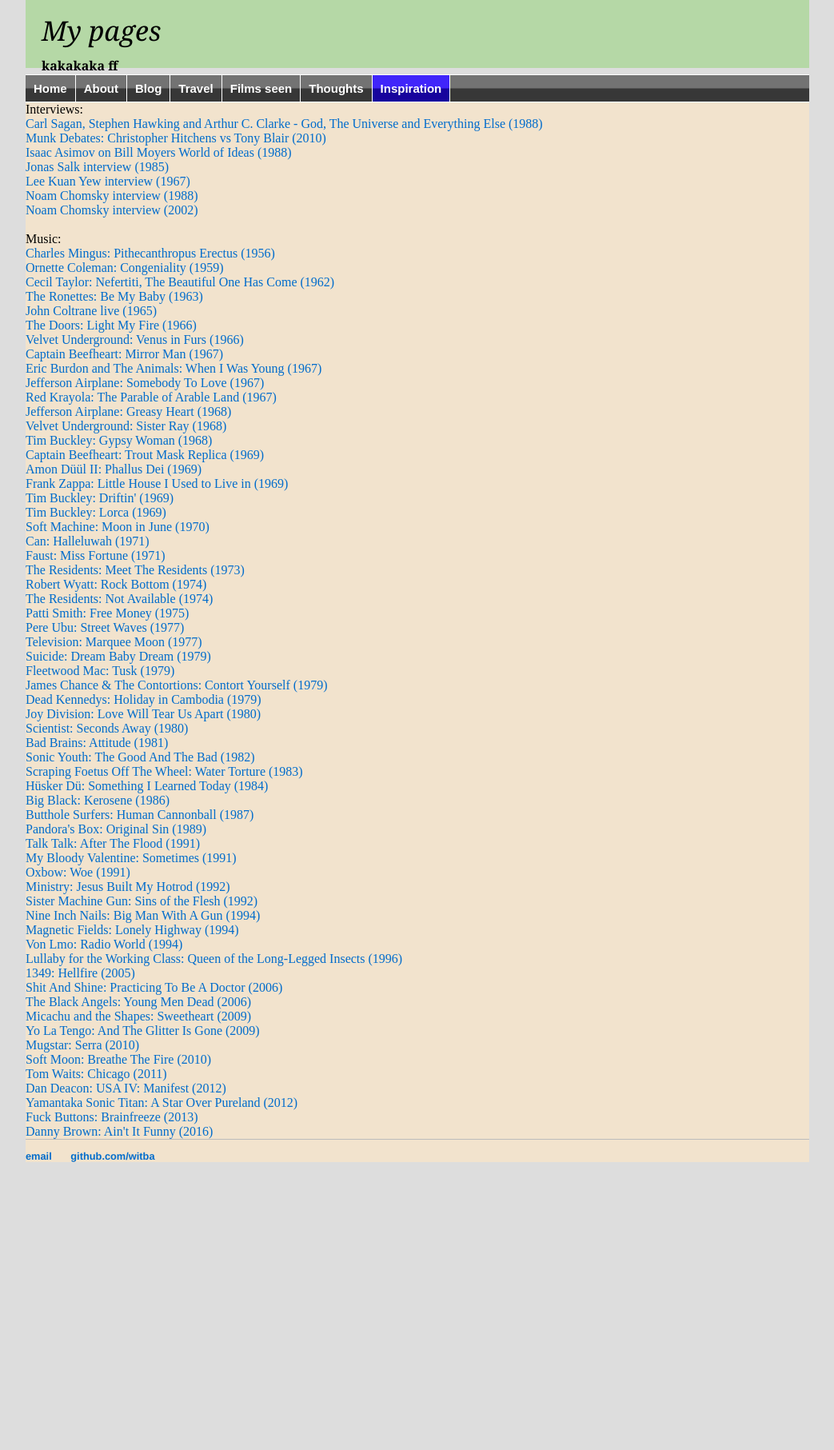
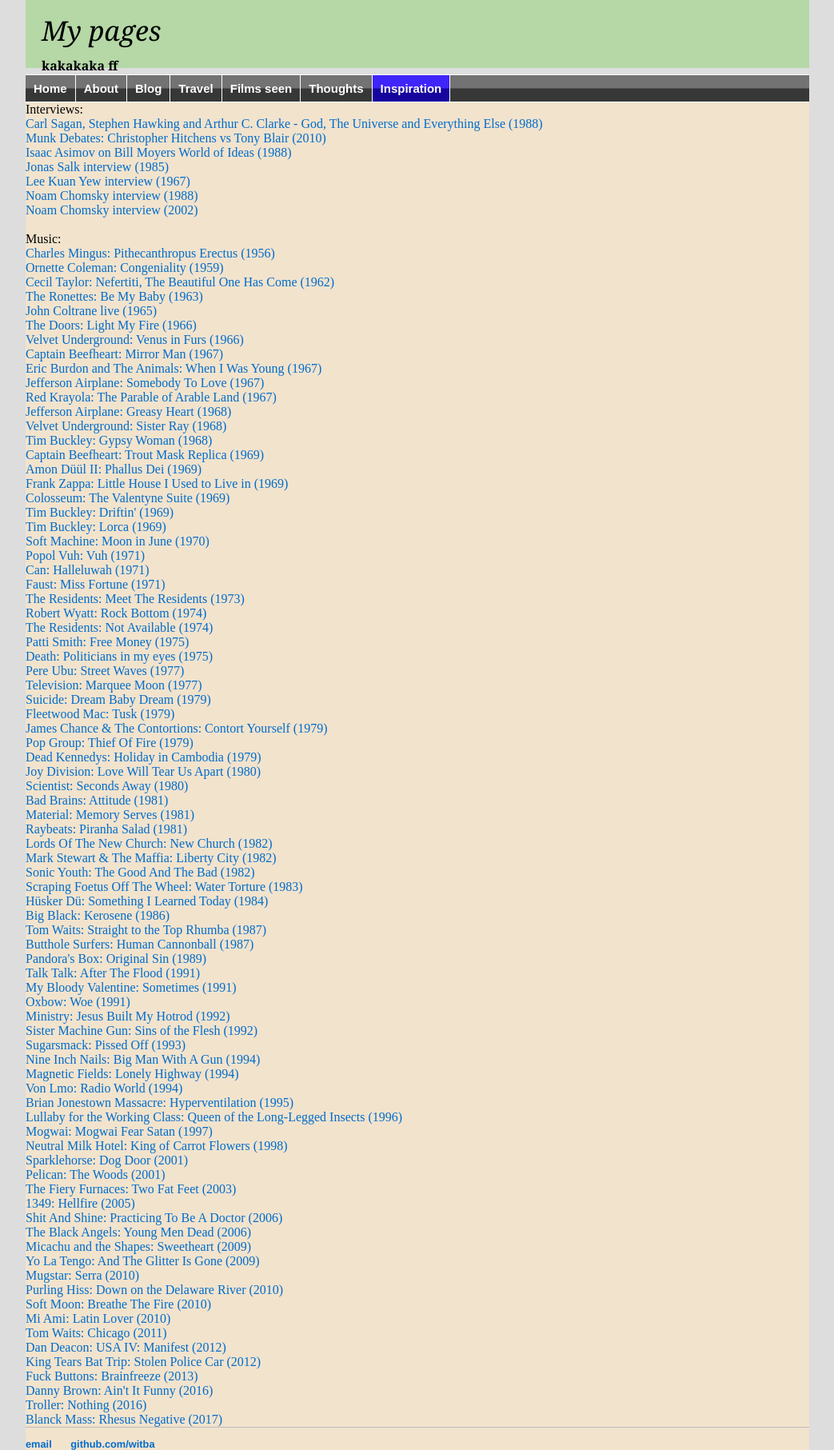
Before and after one commit to witba/witba.github.io, a Jekyll site: the page built from inspiration/index.html, in a window 1280 px wide. Shown: the whole page at 80% size, without its empty margins (118-1161 px from the left). Built offline with Jekyll 4.4.1, drawn with Linux system fonts in a browser that asks for light colours; before the commit the page ends 1453 px from its top, so only the background shows below that.

Commit message:
Update index.html

```diff
--- a/inspiration/index.html
+++ b/inspiration/index.html
@@ -31,28 +31,37 @@
 <a href="https://www.youtube.com/watch?v=7zdLfPN6F-o" target=_blank>Captain Beefheart: Trout Mask Replica (1969)</a><br>
 <a href="https://www.youtube.com/watch?v=g1klpKy_3hY" target=_blank>Amon Düül II: Phallus Dei (1969)</a><br>
 <a href="https://www.youtube.com/watch?v=aMTpSz6OVe8" target=_blank>Frank Zappa: Little House I Used to Live in (1969)</a><br>
+<a href="https://www.youtube.com/watch?v=cKFrsm4wqpg" target=_blank>Colosseum: The Valentyne Suite (1969)</a><br>
 <a href="https://www.youtube.com/watch?v=Ef4pIdhfKQ0" target=_blank>Tim Buckley: Driftin' (1969)</a><br>
 <a href="https://www.youtube.com/watch?v=Zt2th2uanlI" target=_blank>Tim Buckley: Lorca (1969)</a><br>
 <a href="https://www.youtube.com/watch?v=IJFSIX_uVPM" target=_blank>Soft Machine: Moon in June (1970)</a><br>
+<a href="https://www.youtube.com/watch?v=kbQ1v-nCFjA" target=_blank>Popol Vuh: Vuh (1971)</a><br>
 <a href="https://www.youtube.com/watch?v=2dZbAFmnRVA" target=_blank>Can: Halleluwah (1971)</a><br>
 <a href="https://www.youtube.com/watch?v=Yu9MehUlLgo" target=_blank>Faust: Miss Fortune (1971)</a><br>
 <a href="https://www.youtube.com/watch?v=QxSgaxUtZ2c" target=_blank>The Residents: Meet The Residents (1973)</a><br>
 <a href="https://www.youtube.com/watch?v=-4AhdWGci3c" target=_blank>Robert Wyatt: Rock Bottom (1974)</a><br>
 <a href="https://www.youtube.com/watch?v=O-xaCdo3JiQ" target=_blank>The Residents: Not Available (1974)</a><br>
 <a href="https://www.youtube.com/watch?v=-3V1rNEmbRo" target=_blank>Patti Smith: Free Money (1975)</a><br>
+<a href="https://www.youtube.com/watch?v=OwehxN2ipCU" target=_blank>Death: Politicians in my eyes (1975)</a><br>
 <a href="https://www.youtube.com/watch?v=mk1sqOpPn3E" target=_blank>Pere Ubu: Street Waves (1977)</a><br>
 <a href="https://www.youtube.com/watch?v=jlbunmCbTBA" target=_blank>Television: Marquee Moon (1977)</a><br>
 <a href="https://www.youtube.com/watch?v=5oihAv9djik" target=_blank>Suicide: Dream Baby Dream (1979)</a><br>
 <a href="https://www.youtube.com/watch?v=MrttEZDpDE8" target=_blank>Fleetwood Mac: Tusk (1979)</a><br>
 <a href="https://www.youtube.com/watch?v=_wcn6PCGPN4" target=_blank>James Chance & The Contortions: Contort Yourself (1979)</a><br>
+<a href="https://www.youtube.com/watch?v=xLDHr5r0iIY" target=_blank>Pop Group: Thief Of Fire (1979)</a><br>
 <a href="https://www.youtube.com/watch?v=-KTsXHXMkJA" target=_blank>Dead Kennedys: Holiday in Cambodia (1979)</a><br>
 <a href="https://www.youtube.com/watch?v=zuuObGsB0No" target=_blank>Joy Division: Love Will Tear Us Apart (1980)</a><br>
 <a href="https://www.youtube.com/watch?v=PvU2fFKEhWw" target=_blank>Scientist: Seconds Away (1980)</a><br>
 <a href="https://www.youtube.com/watch?v=YYjqY0Yg1kk" target=_blank>Bad Brains: Attitude (1981)</a><br>
+<a href="https://www.youtube.com/watch?v=8ohbpxBzfwU" target=_blank>Material: Memory Serves (1981)</a><br>
+<a href="https://www.youtube.com/watch?v=wurq8tqUQLU" target=_blank>Raybeats: Piranha Salad (1981)</a><br>
+<a href="https://www.youtube.com/watch?v=EemqJNOSGSM" target=_blank>Lords Of The New Church: New Church (1982)</a><br>
+<a href="https://www.youtube.com/watch?v=QsTgN22rCLU" target=_blank>Mark Stewart & The Maffia: Liberty City (1982)</a><br>
 <a href="https://www.youtube.com/watch?v=W7JncJYxN8E" target=_blank>Sonic Youth: The Good And The Bad (1982)</a><br>
 <a href="https://www.youtube.com/watch?v=nRGgH_67hzg" target=_blank>Scraping Foetus Off The Wheel: Water Torture (1983)</a><br>
 <a href="https://www.youtube.com/watch?v=rktLCGpQ3RA" target=_blank>Hüsker Dü: Something I Learned Today (1984)</a><br>
 <a href="https://www.youtube.com/watch?v=HuO3wwLuF0w" target=_blank>Big Black: Kerosene (1986)</a><br>
+<a href="https://www.youtube.com/watch?v=NIzUf0lL0bM" target=_blank>Tom Waits: Straight to the Top Rhumba (1987)</a><br>
 <a href="https://www.youtube.com/watch?v=IMIt5vRQuOE" target=_blank>Butthole Surfers: Human Cannonball (1987)</a><br>
 <a href="https://www.youtube.com/watch?v=OB_TQ0F0LjA" target=_blank>Pandora's Box: Original Sin (1989)</a><br>
 <a href="https://www.youtube.com/watch?v=8zf-Z2oF6z4" target=_blank>Talk Talk: After The Flood (1991)</a><br>
@@ -60,19 +69,30 @@
 <a href="https://www.youtube.com/watch?v=UkxmWnP_WiM" target=_blank>Oxbow: Woe (1991)</a><br>
 <a href="https://www.youtube.com/watch?v=GXCh9OhDiCI" target=_blank>Ministry: Jesus Built My Hotrod (1992)</a><br>
 <a href="https://www.youtube.com/watch?v=XaXaM_UzZTo" target=_blank>Sister Machine Gun: Sins of the Flesh (1992)</a><br>
+<a href="https://www.youtube.com/watch?v=hBKaZQjz0hw" target=_blank>Sugarsmack: Pissed Off (1993)</a><br>
 <a href="https://www.youtube.com/watch?v=NSwKpbGZe5Y" target=_blank>Nine Inch Nails: Big Man With A Gun (1994)</a><br>
 <a href="https://www.youtube.com/watch?v=fO37jdCWedA" target=_blank>Magnetic Fields: Lonely Highway (1994)</a><br>
 <a href="https://www.youtube.com/watch?v=7gLVs6mKb_Q" target=_blank>Von Lmo: Radio World (1994)</a><br>
+<a href="https://www.youtube.com/watch?v=cUd-Osj6L4I" target=_blank>Brian Jonestown Massacre: Hyperventilation (1995)</a><br>
 <a href="https://www.youtube.com/watch?v=hwSq8Bpj7CQ" target=_blank>Lullaby for the Working Class: Queen of the Long-Legged Insects (1996)</a><br>
+<a href="https://www.youtube.com/watch?v=du4JbfK5okA" target=_blank>Mogwai: Mogwai Fear Satan (1997)</a><br>
+<a href="https://www.youtube.com/watch?v=zJTl4EyY_Hk" target=_blank>Neutral Milk Hotel: King of Carrot Flowers (1998)</a><br>
+<a href="https://www.youtube.com/watch?v=gU2nirQ2bZU" target=_blank>Sparklehorse: Dog Door (2001)</a><br>
+<a href="https://www.youtube.com/watch?v=V0rdKVqefcw" target=_blank>Pelican: The Woods (2001)</a><br>
+<a href="https://www.youtube.com/watch?v=FIMvM89LIrg" target=_blank>The Fiery Furnaces: Two Fat Feet (2003)</a><br>
 <a href="https://www.youtube.com/watch?v=VZug9y81Axk" target=_blank>1349: Hellfire (2005)</a><br>
 <a href="https://www.youtube.com/watch?v=QmpjWvfBJjk" target=_blank>Shit And Shine: Practicing To Be A Doctor (2006)</a><br>
 <a href="https://www.youtube.com/watch?v=ZtQe3Mfb26U" target=_blank>The Black Angels: Young Men Dead (2006)</a><br>
 <a href="https://www.youtube.com/watch?v=Dv62QrG0LMY" target=_blank>Micachu and the Shapes: Sweetheart (2009)</a><br>
 <a href="https://www.youtube.com/watch?v=gYF4wbyrNyY" target=_blank>Yo La Tengo: And The Glitter Is Gone (2009)</a><br>
 <a href="https://www.youtube.com/watch?v=dhUIpA1iJK0" target=_blank>Mugstar: Serra (2010)</a><br>
+<a href="https://www.youtube.com/watch?v=ygr3hDJ04Mw" target=_blank>Purling Hiss: Down on the Delaware River (2010)</a><br>
 <a href="https://www.youtube.com/watch?v=-5By-64c_ao" target=_blank>Soft Moon: Breathe The Fire (2010)</a><br>
+<a href="https://www.youtube.com/watch?v=Ci4naK0j7CM" target=_blank>Mi Ami: Latin Lover (2010)</a><br>
 <a href="https://www.youtube.com/watch?v=QAjtkyGVDxc" target=_blank>Tom Waits: Chicago (2011)</a><br>
 <a href="https://www.youtube.com/watch?v=bvNk4Tdcr2U" target=_blank>Dan Deacon: USA IV: Manifest (2012)</a><br>
-<a href="https://www.youtube.com/watch?v=tK47j2P3Dq0" target=_blank>Yamantaka Sonic Titan: A Star Over Pureland (2012)</a><br>
+<a href="https://www.youtube.com/watch?v=fvtX9f0vwGI" target=_blank>King Tears Bat Trip: Stolen Police Car (2012)</a><br>
 <a href="https://www.youtube.com/watch?v=lXXVPlrY974" target=_blank>Fuck Buttons: Brainfreeze (2013)</a><br>
 <a href="https://www.youtube.com/watch?v=EnfPzODj1kI" target=_blank>Danny Brown: Ain't It Funny (2016)</a><br>
+<a href="https://www.youtube.com/watch?v=RBWFkWS75mw" target=_blank>Troller: Nothing (2016)</a><br>
+<a href="https://www.youtube.com/watch?v=Afymin3h1mI" target=_blank>Blanck Mass: Rhesus Negative (2017)</a><br>
```
